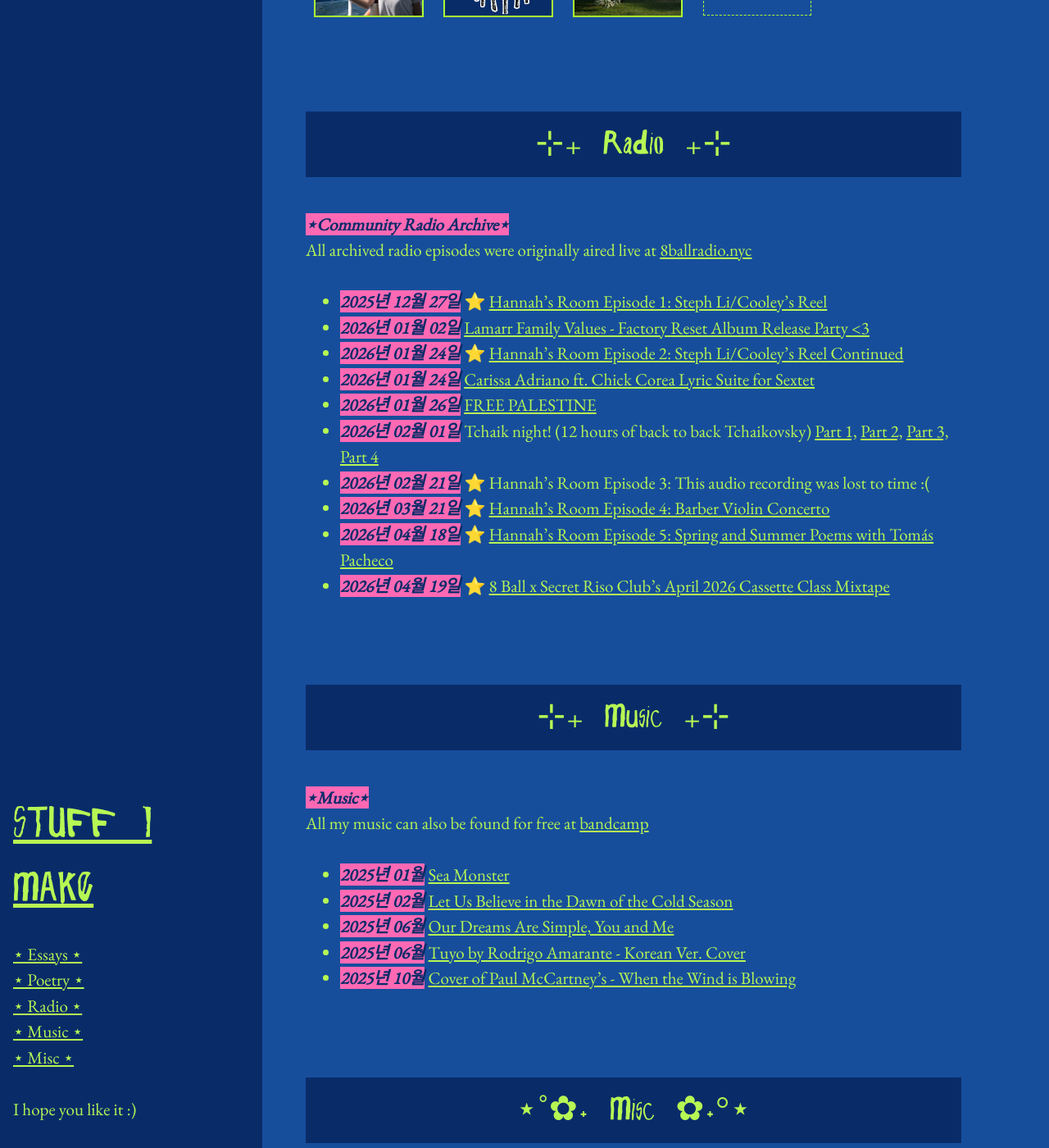
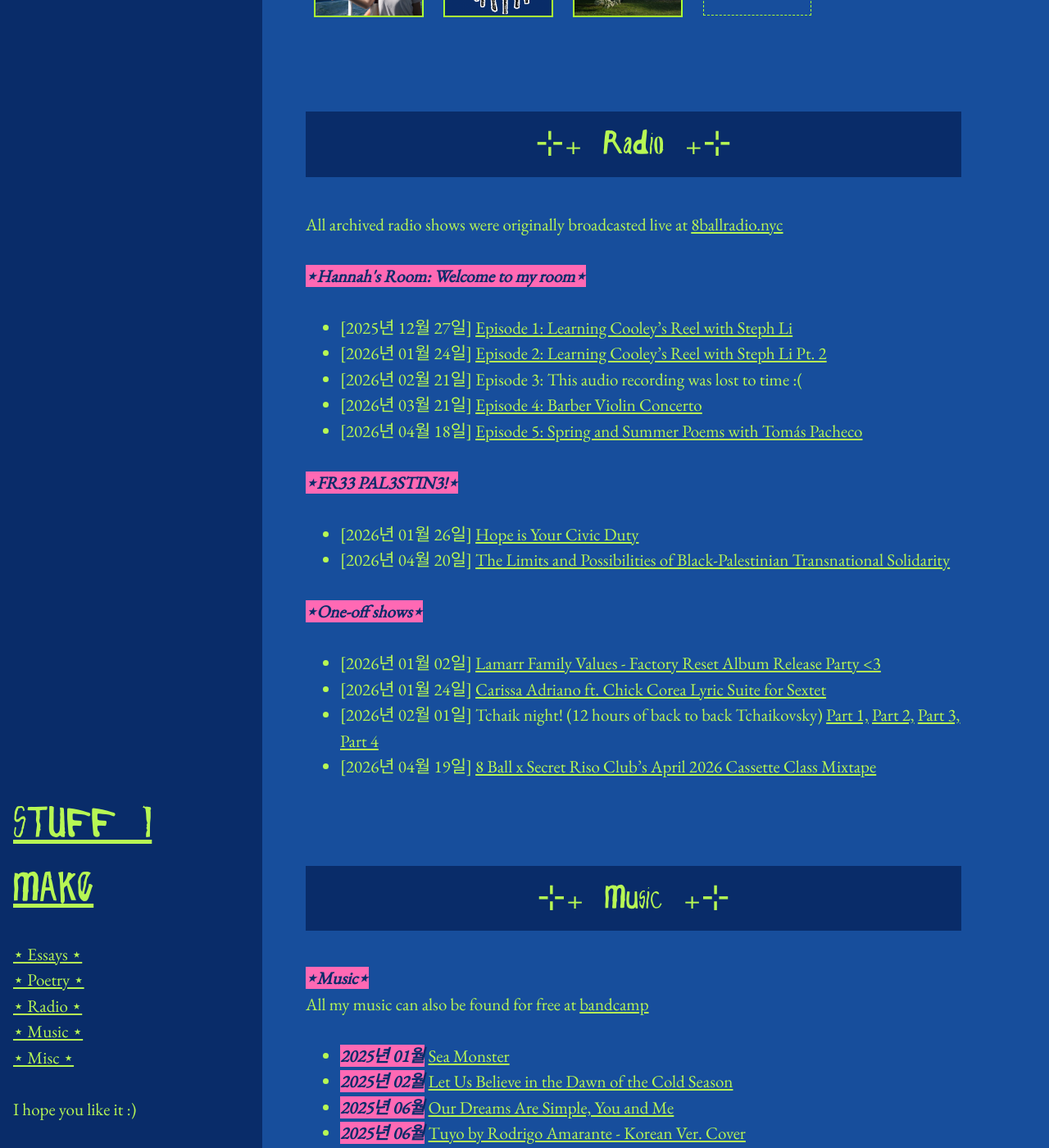
Before and after one commit to limh0228/schemes_and_machinations, a Jekyll site: the page built from pages/my_content.md, in a window 1280 px wide and 1400 px high, scrolled down 1633 px. Shown: the whole window at 82% size. Built offline with Jekyll 4.4.1, drawn with Linux system fonts in a browser that asks for light colours; some of the changed text lies outside the part shown.

Commit message:
Add free palestine and reconfigure radio shows

```diff
--- a/pages/my_content.md
+++ b/pages/my_content.md
@@ -133,22 +133,40 @@ title: Stuff I Make
 
 <h2 class = "section-header">⊹₊ Radio ₊⊹</h2>
 
-<mark>⋆Community Radio Archive⋆</mark>
-
-All archived radio episodes were originally aired live at [8ballradio.nyc](https://8ballradio.nyc/)
+All archived radio shows were originally broadcasted live at [8ballradio.nyc](https://8ballradio.nyc/)
 
 <br>
 
-- <mark>2025년 12월 27일</mark> ⭐ [Hannah's Room Episode 1: Steph Li/Cooley's Reel](/assets/audio/radio/Hannahs%20Room%20Ep%201%20-%20Steph%20Cooley's%20Reel.mp3)
-- <mark>2026년 01월 02일</mark> [Lamarr Family Values - Factory Reset Album Release Party <3](/assets/audio/radio/Lamarr%20Family%20Values%20-%20Factory%20Reset.mp3)
-- <mark>2026년 01월 24일</mark> ⭐ [Hannah's Room Episode 2: Steph Li/Cooley's Reel Continued](/assets/audio/radio/HannahsRoomEp2.mp3)
-- <mark>2026년 01월 24일</mark> [Carissa Adriano ft. Chick Corea Lyric Suite for Sextet](/assets/audio/radio/2026-01-24-carissa_guest.mp3)
-- <mark>2026년 01월 26일</mark> [FREE PALESTINE]({{ site.baseurl }}{% post_url 2026-01-26-free-palestine %})
-- <mark>2026년 02월 01일</mark> Tchaik night! (12 hours of back to back Tchaikovsky) [Part 1,](/assets/audio/radio/Tchaik/Tchaik1.mp3) [Part 2,](/assets/audio/radio/Tchaik/Tchaik2.mp3)  [Part 3,](/assets/audio/radio/Tchaik/Tchaik3.mp3) [Part 4](/assets/audio/radio/Tchaik/Tchaik4.mp3)
-- <mark>2026년 02월 21일</mark> ⭐ Hannah's Room Episode 3: This audio recording was lost to time :(
-- <mark>2026년 03월 21일</mark> ⭐ [Hannah's Room Episode 4: Barber Violin Concerto](/assets/audio/radio/HannahsRoomEp3.mp3)
-- <mark>2026년 04월 18일</mark> ⭐ [Hannah's Room Episode 5: Spring and Summer Poems with Tomás Pacheco](/assets/audio/radio/HannahsRoomEpisode5.mp3)
-- <mark>2026년 04월 19일</mark> ⭐ [8 Ball x Secret Riso Club's April 2026 Cassette Class Mixtape](/assets/audio/radio/2026-04-16-SRC-Cassette-Class-Mix.mp3)
+<mark>⋆Hannah's Room: Welcome to my room⋆</mark>
+
+<br>
+
+- [2025년 12월 27일] [Episode 1: Learning Cooley's Reel with Steph Li](/assets/audio/radio/Hannahs%20Room%20Ep%201%20-%20Steph%20Cooley's%20Reel.mp3)
+- [2026년 01월 24일] [Episode 2: Learning Cooley's Reel with Steph Li Pt. 2](/assets/audio/radio/HannahsRoomEp2.mp3)
+- [2026년 02월 21일] Episode 3: This audio recording was lost to time :(
+- [2026년 03월 21일] [Episode 4: Barber Violin Concerto](/assets/audio/radio/HannahsRoomEp3.mp3)
+- [2026년 04월 18일] [Episode 5: Spring and Summer Poems with Tomás Pacheco](/assets/audio/radio/HannahsRoomEpisode5.mp3)
+
+<br>
+
+<mark>⋆FR33 PAL3STIN3!⋆</mark>
+
+<br>
+
+- [2026년 01월 26일] [Hope is Your Civic Duty]({{ site.baseurl }}{% post_url 2026-01-26-free-palestine %})
+- [2026년 04월 20일] [The Limits and Possibilities of Black-Palestinian Transnational Solidarity](/assets/audio/radio/2026-04-20-FREE-PALESTINE.mp3)
+
+<br>
+
+<mark>⋆One-off shows⋆</mark>
+
+<br>
+
+- [2026년 01월 02일] [Lamarr Family Values - Factory Reset Album Release Party <3](/assets/audio/radio/Lamarr%20Family%20Values%20-%20Factory%20Reset.mp3)
+- [2026년 01월 24일] [Carissa Adriano ft. Chick Corea Lyric Suite for Sextet](/assets/audio/radio/2026-01-24-carissa_guest.mp3)
+- [2026년 02월 01일] Tchaik night! (12 hours of back to back Tchaikovsky) [Part 1,](/assets/audio/radio/Tchaik/Tchaik1.mp3) [Part 2,](/assets/audio/radio/Tchaik/Tchaik2.mp3)  [Part 3,](/assets/audio/radio/Tchaik/Tchaik3.mp3) [Part 4](/assets/audio/radio/Tchaik/Tchaik4.mp3)
+- [2026년 04월 19일] [8 Ball x Secret Riso Club's April 2026 Cassette Class Mixtape](/assets/audio/radio/2026-04-16-SRC-Cassette-Class-Mix.mp3)
+
 
 <br><br>
 
@@ -175,7 +193,7 @@ All my music can also be found for free at [bandcamp](https://hannahlim.bandcamp
 
 <h2 class = "section-header">⋆˚✿˖ Misc ✿˖°⋆</h2>
 
-- <mark>2025년 09월 04일</mark> Suffragette themed fridge magnet poetry!
+- Suffragette themed fridge magnet poetry!
 
 <br>
 
```
Also changed, not shown: other parts of pages/my_content.md (+1 -1 lines), pages/zines.md (+4 -4 lines), 5 other files.
